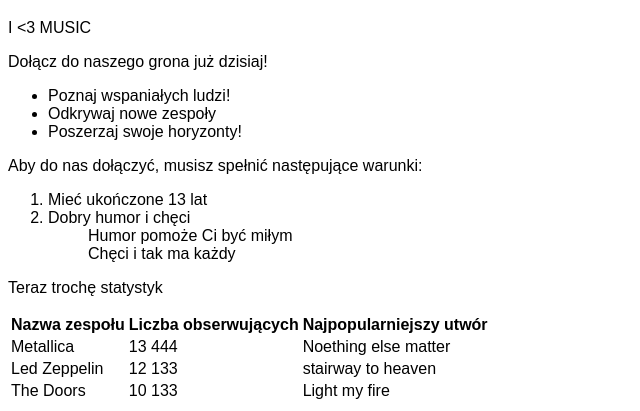
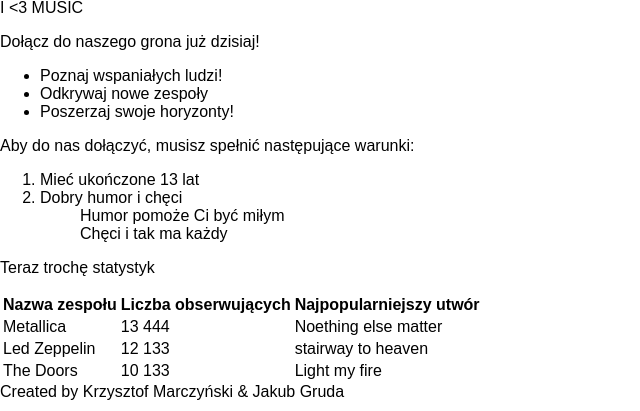
Before and after one commit to kp-marczynski/webowe, a PHP site: page / in a window 1280 px wide; the page is wider, and only the part inside the window is pictured. Shown: the part 736-1147 px from the top of that part, without its empty margins (0-640 px from the left). Run offline with PHP 8.4, Linux system fonts and the light colour scheme.

Commit message:
applied basic layout

```diff
--- a/index.html
+++ b/index.html
@@ -6,9 +6,13 @@
     <link rel="stylesheet" href="styles.css">
 </head>
 <body>
+<header>
+<img src="guitar.jpg" alt="Gitara"/>
+</header>
+<nav>
 
-<img src="guitar.jpg" alt="Gitara"/>
-
+</nav>
+<section>
 <h1>Muzyka 4 Życia</h1>
 <h3>Forum od ludzi dla ludzi</h3>
 
@@ -23,7 +27,7 @@
      alt="background"/>
 
 <p>I &lt;3 MUSIC</p>
-
+<article>
 Dołącz do naszego grona już dzisiaj!
 <ul>
     <li>Poznaj wspaniałych ludzi!</li>
@@ -69,5 +73,9 @@ Aby do nas dołączyć, musisz spełnić następujące warunki:
     </tbody>
 </table>
 
+</article>
+</section>
+<aside></aside>
+<footer>Created by Krzysztof Marczyński & Jakub Gruda</footer>
 </body>
 </html>
--- a/styles.css
+++ b/styles.css
@@ -1,3 +1,6 @@
+:root{
+    --max-page-width: 1400px;
+}
 @font-face {
     font-family: 'Roboto';
     font-style: normal;
@@ -9,4 +12,9 @@
 
 body{
     font-family: 'Roboto', sans-serif;
+    max-width: var(--max-page-width);
+    margin: auto;
 }
+img{
+    max-width: var(--max-page-width);
+}
```
